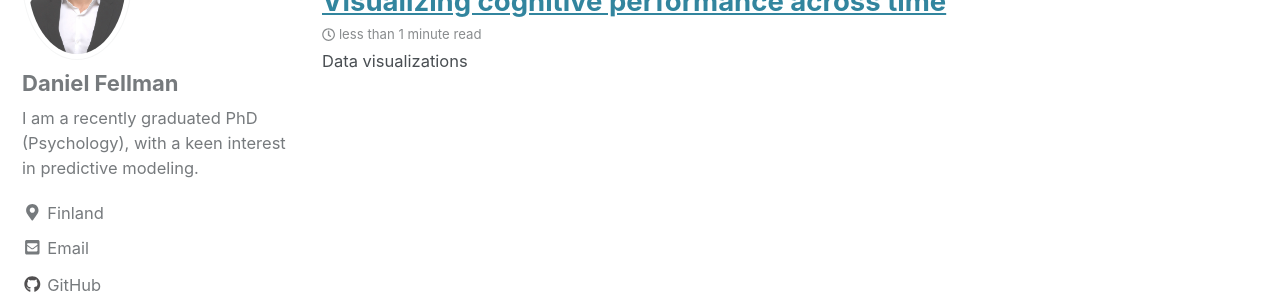
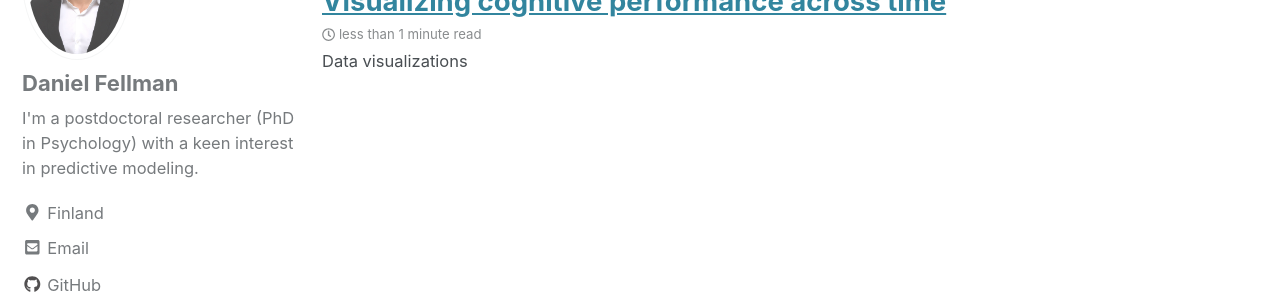
Before and after one commit to danielfellman/danielfellman.github.io, a Jekyll site: the page built from index.html, in a window 1280 px wide. Shown: the part 210-510 px from the top of the page. Built offline with Jekyll 4.4.1, drawn with Linux system fonts in a browser that asks for light colours; cached includes are drawn as plain includes; nearby versions of some CDN libraries; the list of posts is cut into pages by our own code.

Commit message:
Update _config.yml

```diff
--- a/_config.yml
+++ b/_config.yml
@@ -105,7 +105,7 @@ analytics:
 author:
   name             : "Daniel Fellman"
   avatar           :  "/images/bio.jpg" # path of avatar image, e.g. "/assets/images/bio-photo.jpg"
-  bio              :  "I am a recently graduated PhD (Psychology), with a keen interest in predictive modeling."
+  bio              :  "I'm a postdoctoral researcher (PhD in Psychology) with a keen interest in predictive modeling."
   location         : "Finland"
   email            : "daniel.fellman@abo.fi"
   github           : "danielfellman"
```
